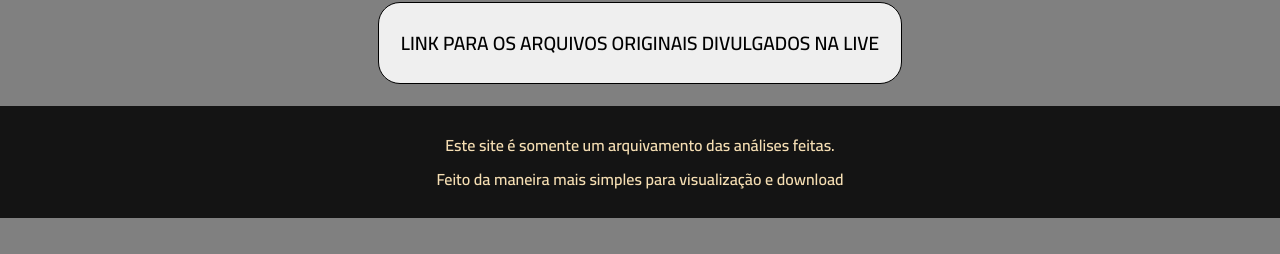
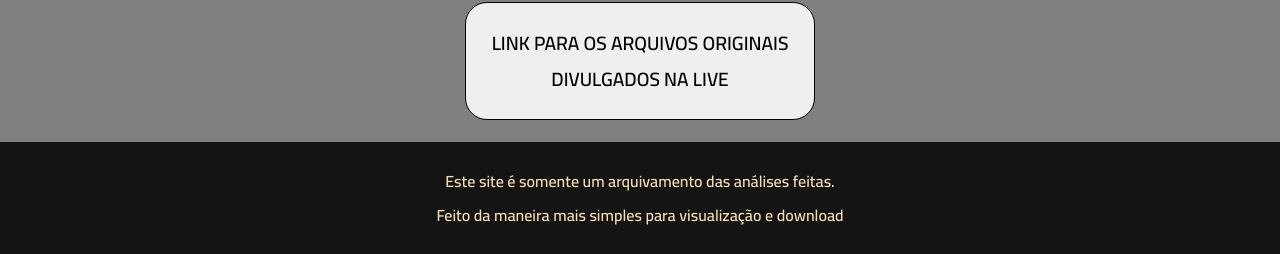
Before and after one commit to italoregis/BrazilWasStolen-SimpleWebSite, a plain HTML site: page index.html in a window 1280 px wide. Shown: the part 1118-1372 px from the top of the page. Before the commit the page ends 1336 px from the top, so only its background shows below. Drawn offline with Linux system fonts and the light colour scheme.

Commit message:
height and width

```diff
--- a/styles/style.css
+++ b/styles/style.css
@@ -9,7 +9,7 @@
 body{
     background-color: gray;
     min-width: 100%;
-    max-width: 600px;
+    max-width: 350px;
     height: 100%;
 }
 
@@ -17,7 +17,7 @@ header{
     display: flex;
     flex-direction: column;
     margin: 0 auto;
-    min-width: 600px;
+    min-width: 350px;
     justify-content: center;
     align-items: center;
     padding: 22px;
@@ -40,13 +40,14 @@ header p{
 
 main iframe {
     border: 5px solid red;
+    width: 100%;
 }
 
 main{
     display: flex;
     flex-direction: column;
     margin: 0 auto;
-    width: 600px;
+    width: 350px;
     justify-content: center;
     align-items: center;
 }
@@ -75,7 +76,7 @@ footer {
     display: flex;
     flex-direction: column;
     margin: 0 auto;
-    min-width: 600px;
+    min-width: 350px;
     justify-content: center;
     align-items: center;
     padding: 22px;
```
